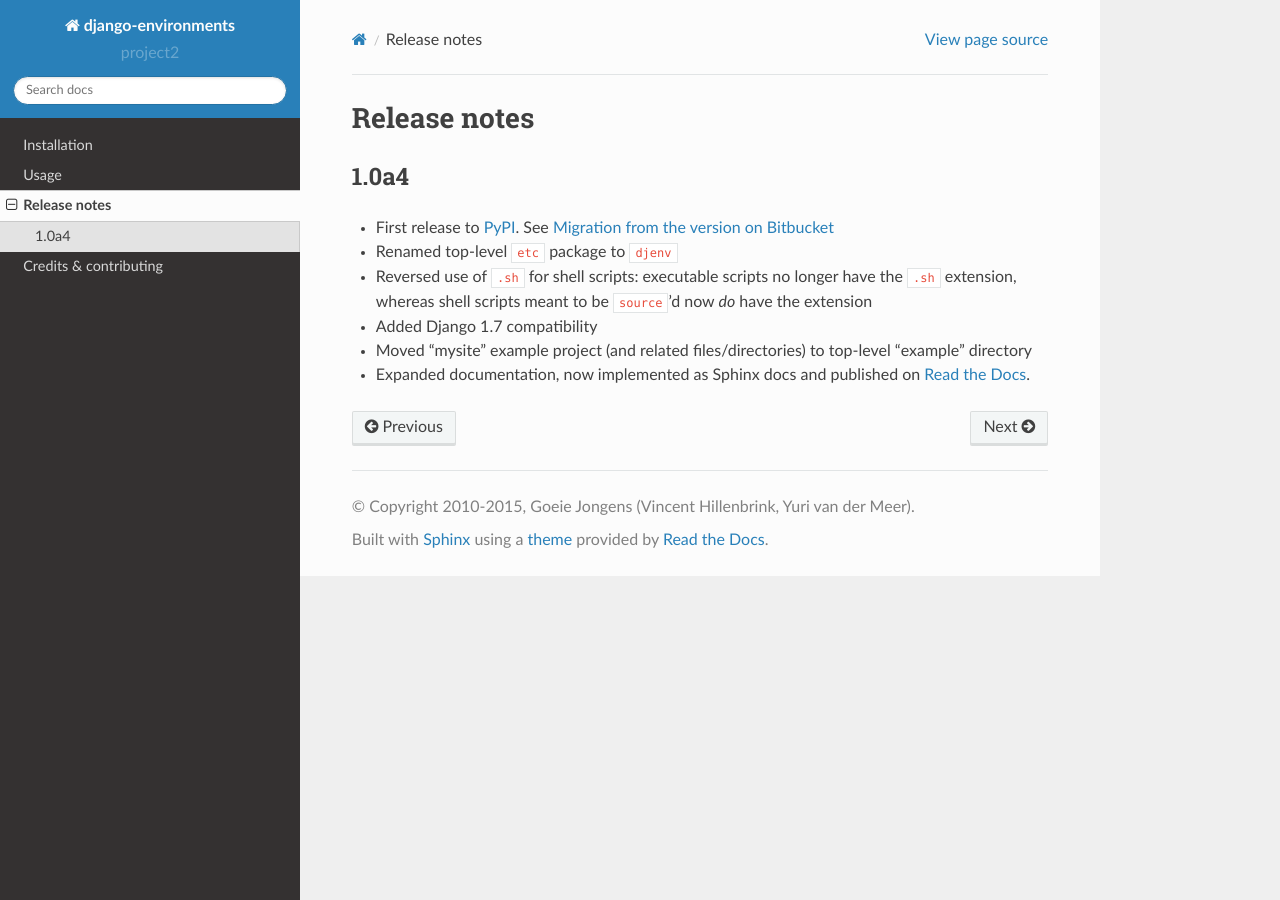
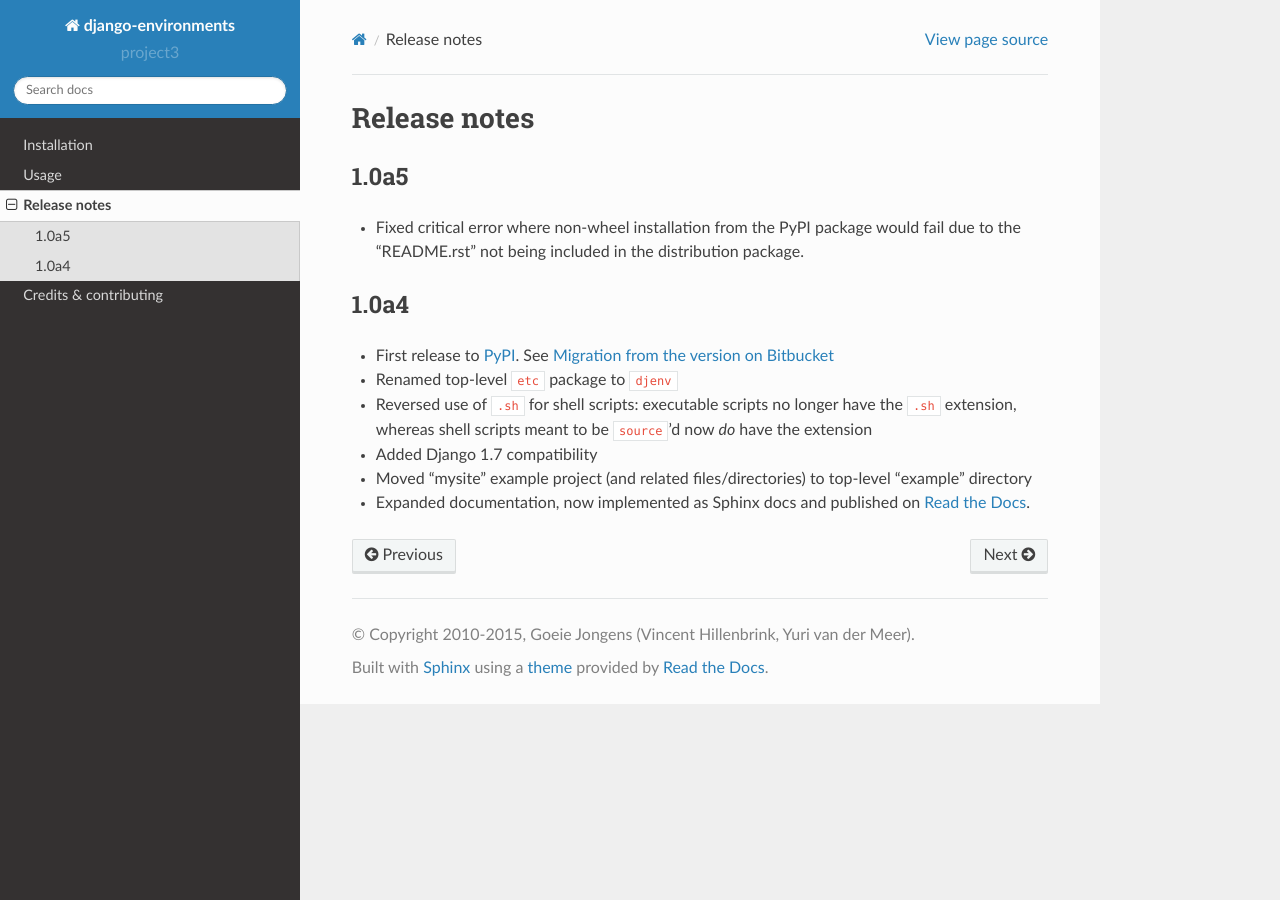
Before and after one commit to yvandermeer/django-environments, a Sphinx documentation site: the page built from docs/changes.rst, in a window 1280 px wide. Built offline with Sphinx 7.4.7 and the Read the Docs theme 2.0.0, drawn with Linux system fonts in a browser that asks for light colours.

Commit message:
Include README.rst in MANIFEST to fix install error

```diff
--- a/docs/changes.rst
+++ b/docs/changes.rst
@@ -1,5 +1,10 @@
 Release notes
 =============
+
+1.0a5
+-----
+* Fixed critical error where non-wheel installation from the PyPI package would
+  fail due to the "README.rst" not being included in the distribution package.
 
 1.0a4
 -----
```
Also changed, not shown: 1 other file.
